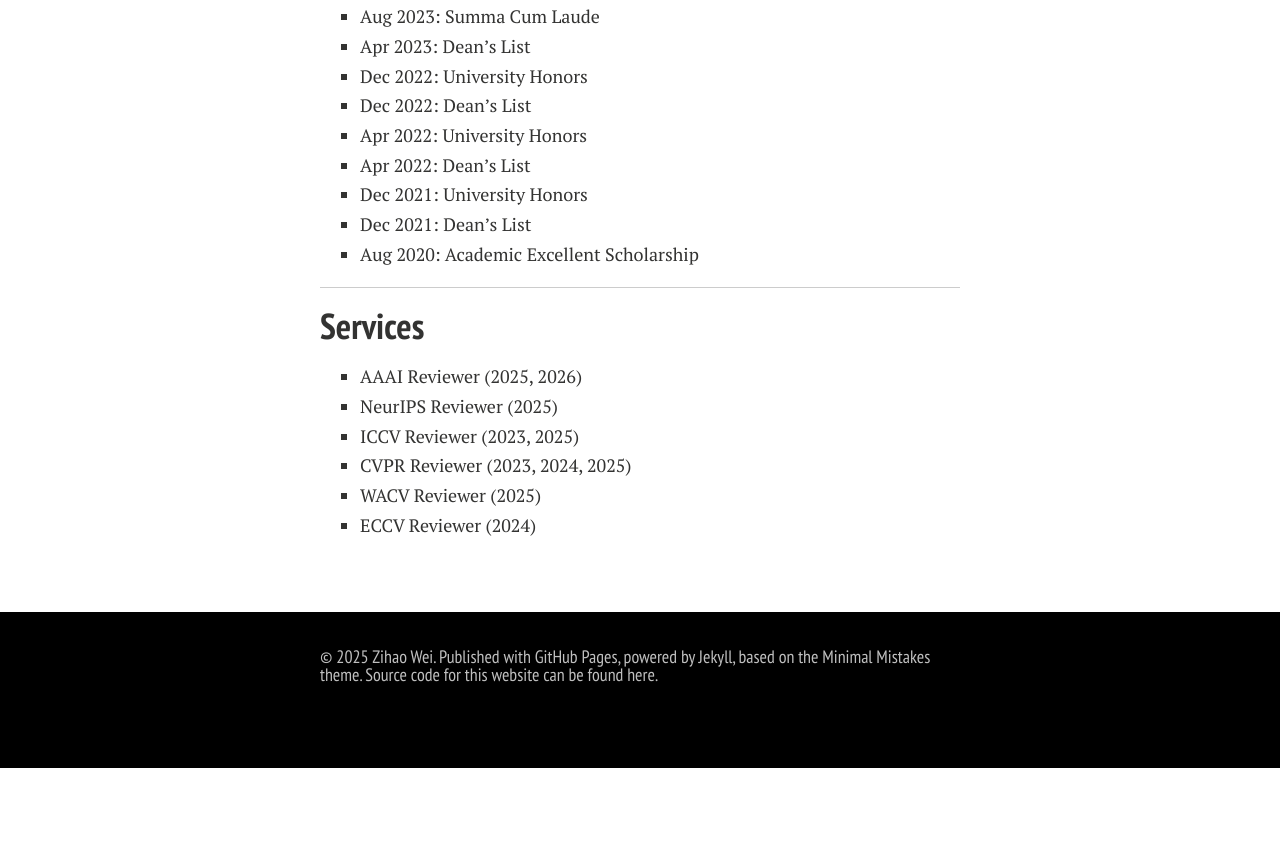
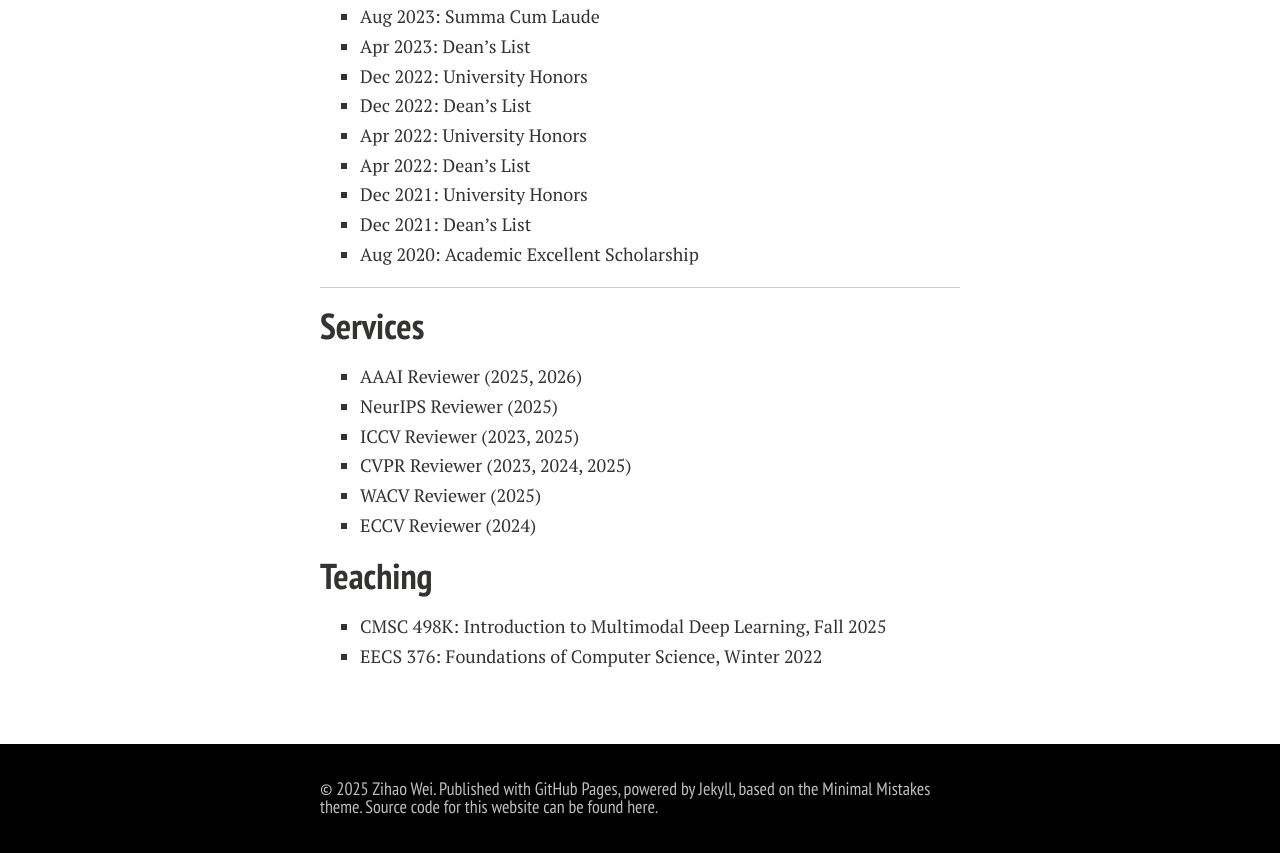
Before and after one commit to Zi-hao-Wei/Zi-hao-Wei.github.io, a Jekyll site: the page built from index.md, in a window 1280 px wide and 900 px high, scrolled down 2988 px. Shown: the top 853 px of the window. Built offline with Jekyll 4.4.1, drawn with Linux system fonts in a browser that asks for light colours; nearby versions of some CDN libraries; comment, search, counter and statistics services are not loaded; a style sheet for code colours, icons or effects is not loaded; our own code applies the rules of GitHub Pages for plain Markdown files; before the commit the page ends 3756 px from its top, so only the background shows below that.

Commit message:
Update index.md

```diff
--- a/index.md
+++ b/index.md
@@ -95,3 +95,7 @@ My current research revolves finding optimal representations across diverse moda
 - CVPR Reviewer (2023, 2024, 2025)
 - WACV Reviewer (2025)
 - ECCV Reviewer (2024)
+
+## Teaching
+- CMSC 498K: Introduction to Multimodal Deep Learning, Fall 2025
+- EECS 376: Foundations of Computer Science, Winter 2022
```
